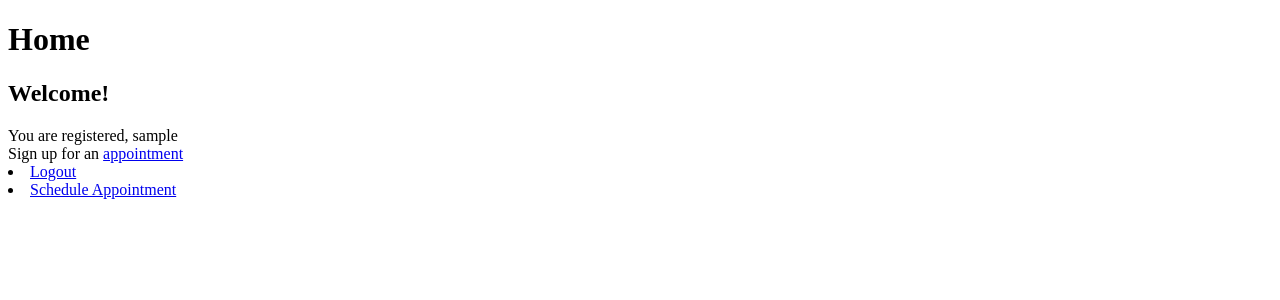
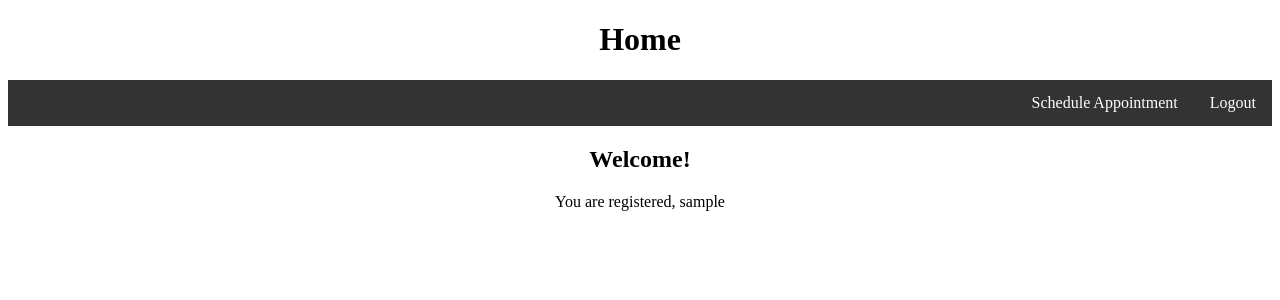
Before and after one commit to lukemartin3/Hospital-Management-System, a Flask app: page / in a window 1280 px wide. Shown: the top 300 px of the page. Run offline with Flask 2, Linux system fonts and the light colour scheme; the visitor is signed in with stand-in values (Sample User, id 1).

Commit message:
edited html templates

```diff
--- a/src/templates/home.html
+++ b/src/templates/home.html
@@ -3,19 +3,47 @@
 <head>
     <meta charset="UTF-8">
     <title>Home</title>
+    <style>
+        ul {
+            list-style-type: none;
+            margin: 0;
+            padding: 0;
+            overflow: hidden;
+            background-color: #333;
+            width: 100%;
+        }
+        li {
+            float: right;
+        }
+        li a {
+            display: block;
+            color: white;
+            text-align: center;
+            padding: 14px 16px;
+            text-decoration: none;
+        }
+        li a:hover {
+            background-color: #111;
+        }
+        h1, h2, form {
+            text-align: center;
+        }
+        p {
+            text-align: center;
+        }
+    </style>
 </head>
 <body>
    {% if session.user_name %}
     <h1>Home</h1>
+       <div>
+    <ul><li><a href="{{url_for('logout')}}">Logout</a></li>
+    <li><a href="{{url_for('schedule-appointment')}}">Schedule Appointment</a></li></ul>
+    </div>
     <h2>Welcome!</h2>
-    You are registered, {{ session.user_name }} <br>
-   Sign up for an <a href="/schedule-appointment">appointment</a><br>
-    <div>
-    <li><a href="{{url_for('logout')}}">Logout</a></li>
-    <li><a href="{{url_for('schedule-appointment')}}">Schedule Appointment</a></li>
-    </div>
+       <p>You are registered, {{ session.user_name }}</p><br>
    {% else %}
-   You are not registered. Log in <a href="{{url_for('login')}}">here</a>.
+       <p>You are not registered. Log in <a href="{{url_for('login')}}">here</a>.</p>
    {% endif %}
 </body>
 </html>
--- a/src/templates/scheduling.html
+++ b/src/templates/scheduling.html
@@ -47,10 +47,6 @@
             <label for="time">Time</label>
             <input type="time" class="form-control" id="time" name="time" required>
         </div><br>
-        <div>
-            <label for="notes">Notes</label>
-            <textarea class="form-control" id="notes" name="notes"></textarea>
-        </div><br>
         <button type="submit" class="btn btn-primary">Submit</button>
     </form>
 </body>
```
Also changed, not shown: src/templates/login.html (+11 -4 lines), src/templates/registration.html (+13 -4 lines).
